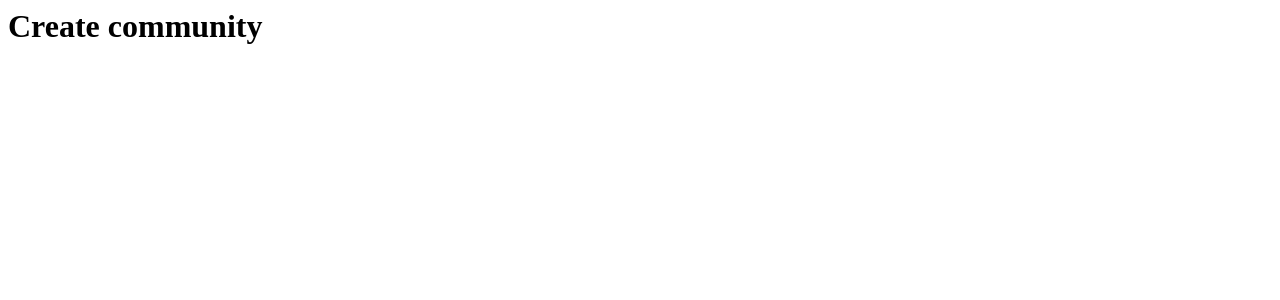
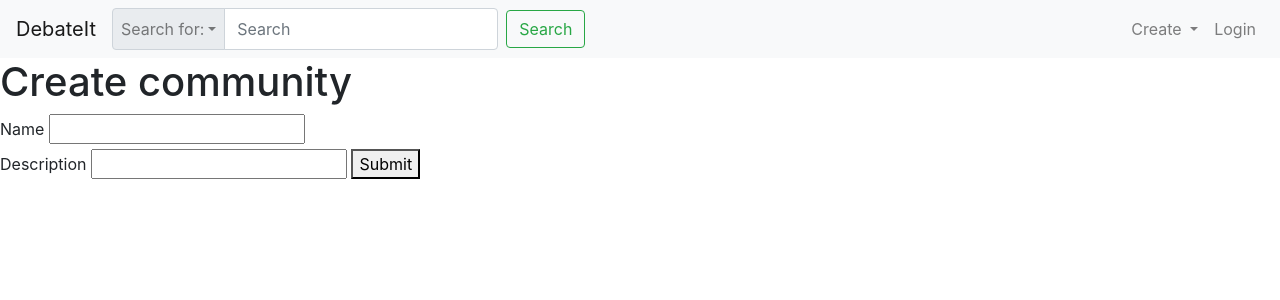
Before and after one commit to WarSame/DebateItPy, a Flask app: page /c/create in a window 1280 px wide. Shown: the top 300 px of the page. Run offline with Flask 2, Linux system fonts and the light colour scheme; some libraries are stand-ins or nearby versions.

Commit message:
Working create community form, but missing actual community page

```diff
--- a/app/forms.py
+++ b/app/forms.py
@@ -6,3 +6,8 @@ from wtforms.validators import DataRequired, Email
 class EmailPasswordForm(FlaskForm):
     email = StringField("Email", validators=[DataRequired(), Email()])
     password = PasswordField("Password", validators=[DataRequired()])
+
+
+class CreateCommunityForm(FlaskForm):
+    name = StringField("Name", validators=[DataRequired()])
+    description = StringField("Description")
--- a/app/routes.py
+++ b/app/routes.py
@@ -2,6 +2,7 @@ from app import app
 from flask import render_template, redirect, request, session
 import redis
 from .models import User, Community, Post, Debate
+from .forms import CreateCommunityForm
 from .oauth import receive_google_token
 from flask_sqlalchemy import SQLAlchemy
 
@@ -50,9 +51,19 @@ def user(user_id=None):
     return render_template("user.html", user=user)
 
 
-@app.route("/c/create", methods=["GET"])
+@app.route("/c/create", methods=["GET", "POST"])
 def create_community():
-    return render_template("create_community.html")
+    app.logger.info("Creating community")
+    form = CreateCommunityForm()
+    if form.validate_on_submit():
+        app.logger.info("Community form validated")
+        community_dict = dict()
+        community_dict["name"] = form.name.data
+        community_dict["description"] = form.description.data
+        community = Community.create(**community_dict)
+        app.logger.info("Created community, displaying")
+        return render_template("community.html", community=community)
+    return render_template("create_community.html", form=form)
 
 
 @app.route("/c/", methods=["POST"])
--- a/app/templates/create_community.html
+++ b/app/templates/create_community.html
@@ -1 +1,11 @@
+{% extends "layout.html" %}
+{% block title %}DebateIt{% endblock %}
+{% block content %}
 <h1>Create community</h1>
+<form action="/c/create" method="post">
+    {{ form.csrf_token }}
+    {{ form.name.label }} {{ form.name(maxlength=80) }}<br>
+    {{ form.description.label }} {{ form.description(maxlength=1000) }}
+    <button type="submit">Submit</button>
+</form>
+{% endblock %}
```
